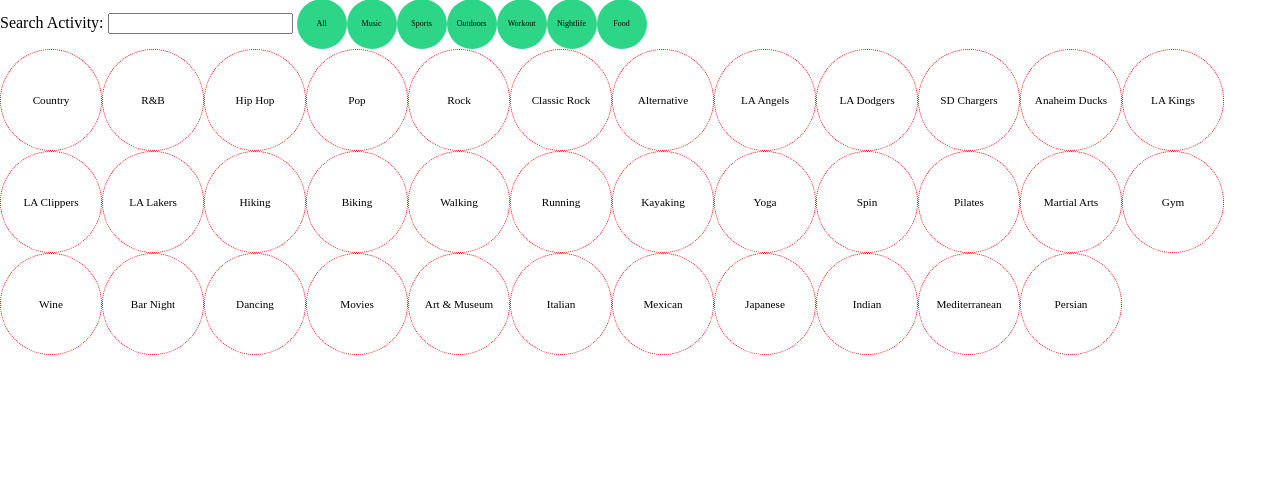
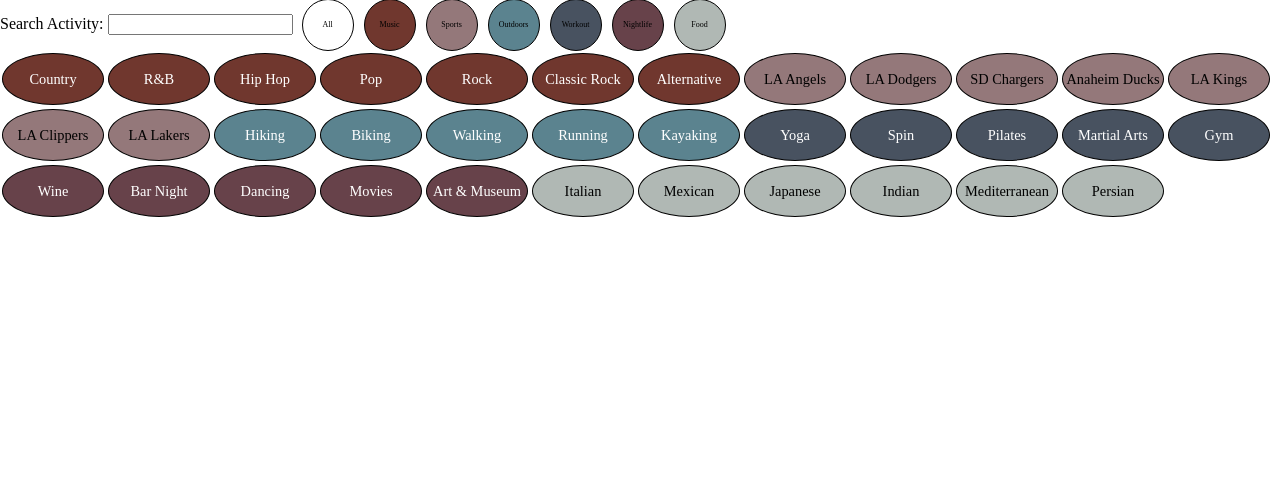
Before and after one commit to AnthonyCorrado/activitySelectorSandbox, a PHP site: page / in a window 1280 px wide. Shown: the part 201-694 px from the top of the page. Run offline with PHP 8.4, Linux system fonts and the light colour scheme; some libraries are stand-ins or nearby versions.

Commit message:
added color coding and click sort functions

```diff
--- a/css/style.css
+++ b/css/style.css
@@ -9,13 +9,15 @@ body {
 }
 .activity {
 	width: 100px;
-	height: 100px;
-	line-height: 100px;
+	height: 50px;
+	line-height: 50px;
 	text-align: center;
-	border: 1px dotted red;
+	border: 1px solid black;
 	border-radius: 100%;
-	font-size: .7em;
+	font-size: .9em;
 	float: left;
+	color: white;
+	margin: 2px;
 }
 .activity-text, .small-text {
 	display: inline-block;
@@ -29,11 +31,15 @@ body {
 	width: 50px;
 	height: 50px;
 	text-align: center;
-	background-color: #2DD687;
 	border-radius: 100%;
 	display: inline-block;
 	font-size: 0.5em;
+	border: 1px solid black;
+	margin: 0 5px;
 }
 .selected {
-	background-color: purple;
+	background-color: gray;
 }
+.test {
+	background-color: pink;
+}
--- a/index.html
+++ b/index.html
@@ -14,11 +14,13 @@
 			<label> Search Activity: </label>
 			<input type="text" ng-model="query">
 
-			<div ng-repeat="item in categories" ng-click="catPick($index); itemClicked($index)" class="nav-button" ng-class="{'selected': $index == selectedIndex }"><span class="small-text"> {{ item }} </span> </div>
+			<div ng-repeat="item in categories"  ng-style="bubbleColor(item)" ng-click="catPick($index); itemClicked($index)" class="nav-button" ng-class="{'selected': $index == selectedIndex }">
+				<span class="small-text"> {{ item }} </span>
+			</div>
 		</div>
 
 		<div ng-repeat="cat in allActivities">
-			<div ng-repeat="activity in cat | filter:query" class="activity">
+			<div ng-repeat="activity in cat | filter:query" class="activity" ng-style="bubbleColor(activity.category)">
 				<span> {{ activity.name }} </span>
 			</div>
 		</div>
--- a/js/app.js
+++ b/js/app.js
@@ -1,5 +1,6 @@
 activitiesApp = angular.module('activitiesApp', []);
 
+// model containing all activities
 activitiesApp.factory('activitiesModel', function() {
 	var activities = [
 		[
@@ -55,9 +56,11 @@ activitiesApp.factory('activitiesModel', function() {
 
 activitiesApp.controller('ActivitiesCtrl', ['$scope', 'activitiesModel', function ($scope, activitiesModel) {
 
+	// pulling data from activitiesModel factory
 		$scope.allActivities = activitiesModel;
 		$scope.categories = ['All', 'Music', 'Sports', 'Outdoors', 'Workout', 'Nightlife', 'Food'];
 
+	// uses index to reference 'categories' array. Shows only if category matches array value
 		$scope.catPick = function(index) {
 			if(index === 0) {
 				$scope.query = "";
@@ -67,9 +70,27 @@ activitiesApp.controller('ActivitiesCtrl', ['$scope', 'activitiesModel', functio
 			}
 		};
 
+	// matches selectedIndex with $index to change bg-color of clicked div
 		$scope.selectedIndex = -1;
 
 		$scope.itemClicked = function($index) {
 			$scope.selectedIndex = $index;
 		};
+
+		$scope.bubbleColor = function(category) {
+			switch (category) {
+				case 'Music':
+					return { 'background-color': '#70372E'};
+				case 'Sports':
+					return { 'background-color': '#94787A', 'color': 'black'};
+				case 'Outdoors':
+					return { 'background-color': '#5B838F'};
+				case 'Workout':
+					return { 'background-color': '#485260'};
+				case 'Nightlife':
+					return { 'background-color': '#67424A'};
+				case 'Food':
+					return { 'background-color': '#B0B8B4', 'color': 'black'};
+			}
+		};
 }]);
```
Also changed, not shown: images/lumelle.png (added), 1 other file.
